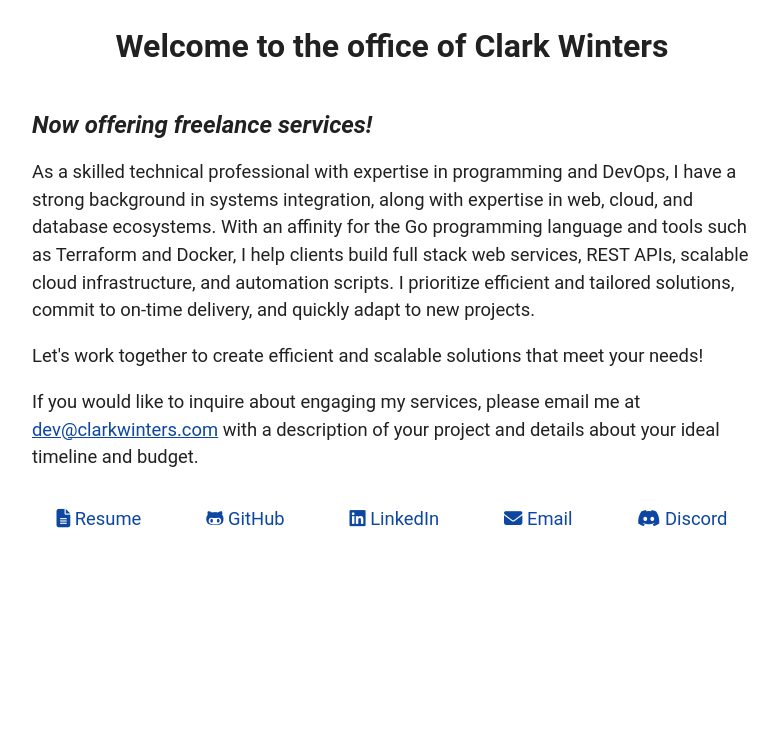
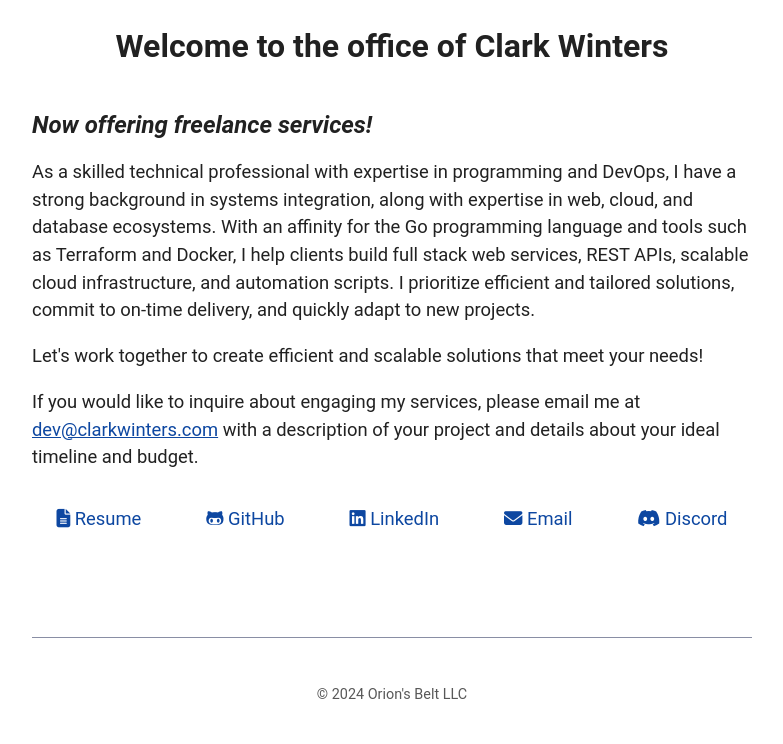
Before and after one commit to cwinters8/clarkwinters.com, a plain HTML site: page index.html in a window 1280 px wide. Shown: the part 370-1114 px from the top of the page, without its empty margins (248-1031 px from the left). Before the commit the page ends 943 px from the top, so only its background shows below. Drawn offline with Linux system fonts and the light colour scheme.

Commit message:
add footer

```diff
--- a/index.html
+++ b/index.html
@@ -111,6 +111,15 @@
       </a>
     </nav>
   </main>
+  <footer>
+    <p>&#169; <span id="year"></span> Orion's Belt LLC</p>
+  </footer>
 </body>
 
 </html>
+
+<script>
+  const yearElement = document.getElementById("year")
+  const thisYear = new Date().getFullYear()
+  yearElement.innerText = thisYear
+</script>
```
